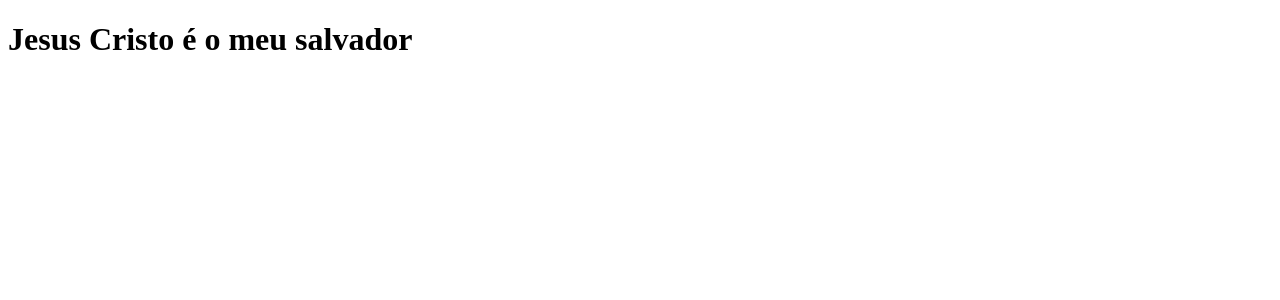
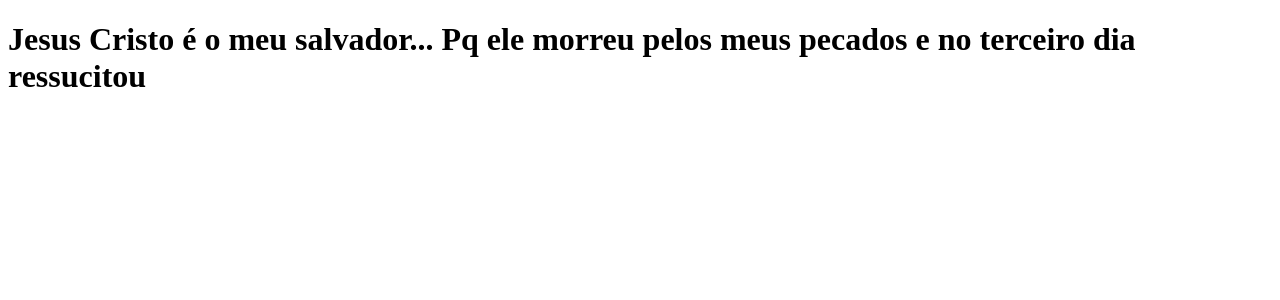
Before and after one commit to SergioRamos-CS/clone-tabnews, a Next.js app: page / in a window 1280 px wide. Shown: the top 300 px of the page. Built offline with nearby package versions, Linux system fonts and the light colour scheme.

Commit message:
atualização do indexjs

```diff
--- a/pages/index.js
+++ b/pages/index.js
@@ -1,5 +1,5 @@
 function Home() {
-    return<h1>Jesus Cristo é o meu salvador</h1>
+    return<h1>Jesus Cristo é o meu salvador... Pq ele morreu pelos meus pecados e no terceiro dia ressucitou</h1>
 }
 
 export default Home;
```
